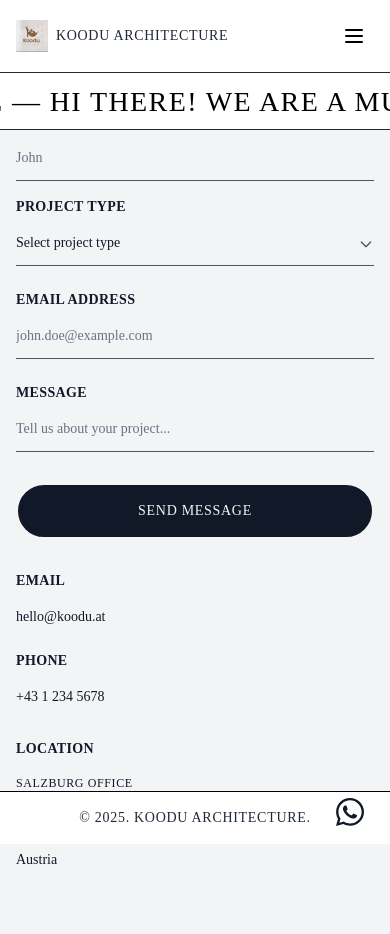
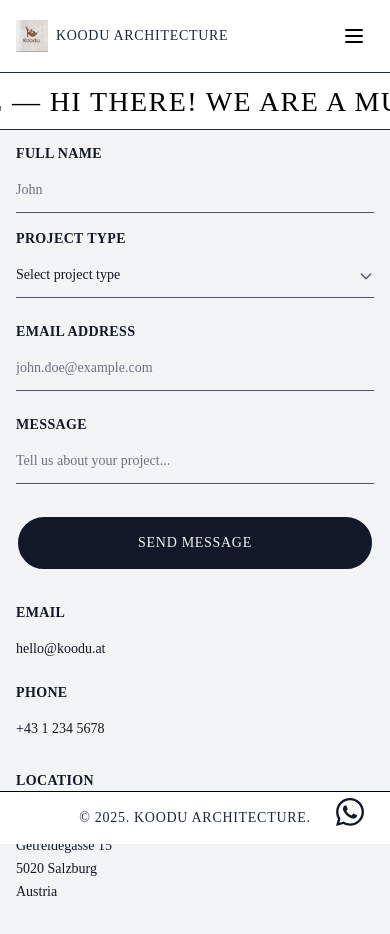
Before and after one commit to dharani101021/ClientProjectfinal, a React (Vite) app: page /contact in a window 390 px wide. Shown: the top 934 px of the page. Built offline with nearby package versions, Linux system fonts and the light colour scheme; a web font is replaced by a local one.

Commit message:
contact completed

```diff
--- a/src/pages/Contact.jsx
+++ b/src/pages/Contact.jsx
@@ -9,7 +9,7 @@ const Contact = () => {
     <div className="min-h-screen bg-gray-100">
       <Navigation />
 
-      <main className="min-h-screen flex items-center  justify-center px-4 sm:px-6 lg:px-8 text-gray-900 pt-16 sm:pt-20 lg:pt-24 pb-28">
+      <main className="min-h-screen flex items-center  justify-center px-4 sm:px-6 lg:px-8 text-gray-900 pt-24 sm:pt-20 lg:pt-24 lg:pb-28 sm:pb-24 pb-16">
         <div className="max-w-7xl w-full">
           <div className="text-center sm:mb-12 lg:mb-16 pt-12">
 
```
